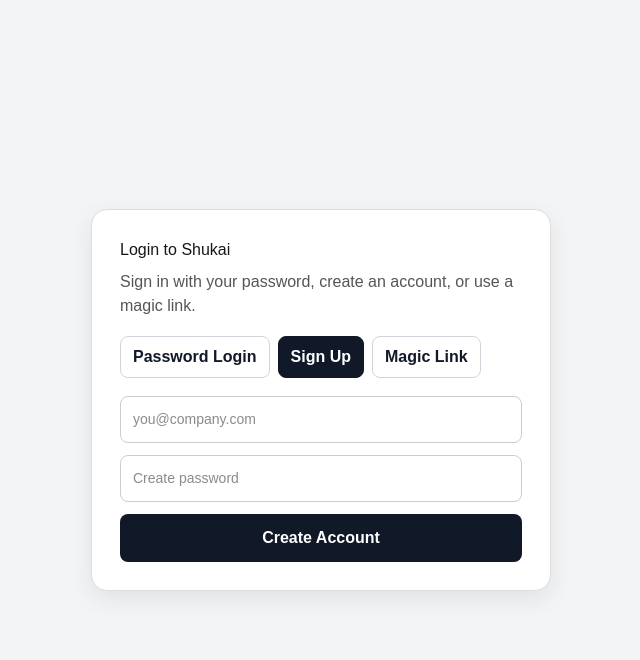
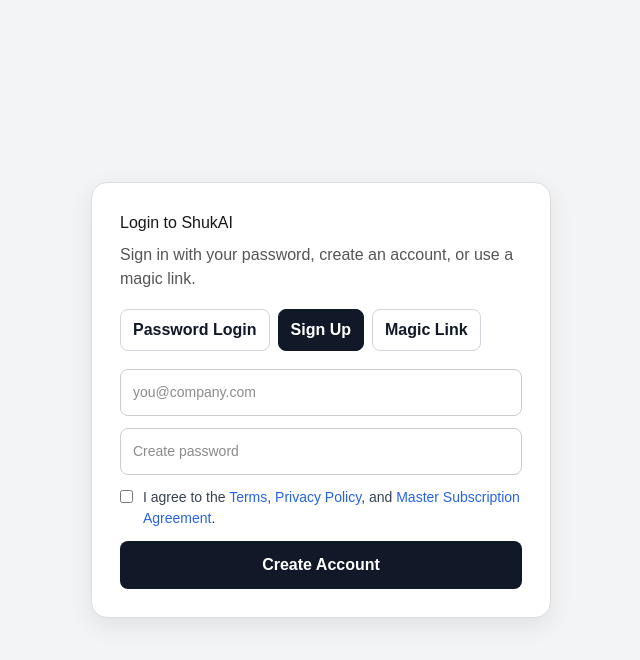
Before and after one commit to Gr33nstonecorp/shuka, a Next.js app: page /login in a window 1280 px wide. Both pictures are taken after a click on the button "Sign Up". Shown: the top 660 px of the page, without its empty margins (319-959 px from the left). Built offline with nearby package versions, Linux system fonts and the light colour scheme; no server answers.

Commit message:
Update page.tsx

```diff
--- a/app/login/page.tsx
+++ b/app/login/page.tsx
@@ -21,6 +21,7 @@ export default function LoginPage() {
   const [password, setPassword] = useState("");
   const [message, setMessage] = useState("");
   const [loading, setLoading] = useState(false);
+  const [acceptedLegal, setAcceptedLegal] = useState(false);
 
   function getNextUrl() {
     if (typeof window === "undefined") return "/";
@@ -52,6 +53,14 @@ export default function LoginPage() {
     setLoading(true);
     setMessage("");
 
+    if (!acceptedLegal) {
+      setMessage(
+        "You must agree to the Terms, Privacy Policy, and Master Subscription Agreement."
+      );
+      setLoading(false);
+      return;
+    }
+
     const { data, error } = await supabase.auth.signUp({
       email: email.trim(),
       password,
@@ -67,7 +76,9 @@ export default function LoginPage() {
     }
 
     if (data.user && data.user.identities && data.user.identities.length === 0) {
-      setMessage("An account with this email already exists. Try Password Login instead.");
+      setMessage(
+        "An account with this email already exists. Try Password Login instead."
+      );
       setMode("login");
       setLoading(false);
       return;
@@ -120,7 +131,7 @@ export default function LoginPage() {
           boxShadow: "0 8px 24px rgba(0,0,0,0.08)",
         }}
       >
-        <h1 style={{ marginTop: 0, marginBottom: "8px" }}>Login to Shukai</h1>
+        <h1 style={{ marginTop: 0, marginBottom: "8px" }}>Login to ShukAI</h1>
         <p style={{ color: "#555", marginTop: 0 }}>
           Sign in with your password, create an account, or use a magic link.
         </p>
@@ -134,9 +145,21 @@ export default function LoginPage() {
             flexWrap: "wrap",
           }}
         >
-          <TabButton active={mode === "login"} onClick={() => setMode("login")} label="Password Login" />
-          <TabButton active={mode === "signup"} onClick={() => setMode("signup")} label="Sign Up" />
-          <TabButton active={mode === "magic"} onClick={() => setMode("magic")} label="Magic Link" />
+          <TabButton
+            active={mode === "login"}
+            onClick={() => setMode("login")}
+            label="Password Login"
+          />
+          <TabButton
+            active={mode === "signup"}
+            onClick={() => setMode("signup")}
+            label="Sign Up"
+          />
+          <TabButton
+            active={mode === "magic"}
+            onClick={() => setMode("magic")}
+            label="Magic Link"
+          />
         </div>
 
         {mode === "login" && (
@@ -203,6 +226,48 @@ export default function LoginPage() {
               autoComplete="new-password"
               style={inputStyle}
             />
+
+            <label
+              style={{
+                display: "flex",
+                alignItems: "flex-start",
+                gap: "10px",
+                fontSize: "14px",
+                color: "#374151",
+                lineHeight: 1.5,
+              }}
+            >
+              <input
+                type="checkbox"
+                checked={acceptedLegal}
+                onChange={(e) => setAcceptedLegal(e.target.checked)}
+                style={{ marginTop: "3px" }}
+              />
+              <span>
+                I agree to the{" "}
+                <Link
+                  href="/terms"
+                  style={{ color: "#2563eb", textDecoration: "none" }}
+                >
+                  Terms
+                </Link>
+                ,{" "}
+                <Link
+                  href="/privacy"
+                  style={{ color: "#2563eb", textDecoration: "none" }}
+                >
+                  Privacy Policy
+                </Link>
+                , and{" "}
+                <Link
+                  href="/msa"
+                  style={{ color: "#2563eb", textDecoration: "none" }}
+                >
+                  Master Subscription Agreement
+                </Link>
+                .
+              </span>
+            </label>
 
             <button type="submit" disabled={loading} style={primaryButtonStyle}>
               {loading ? "Creating..." : "Create Account"}
```
